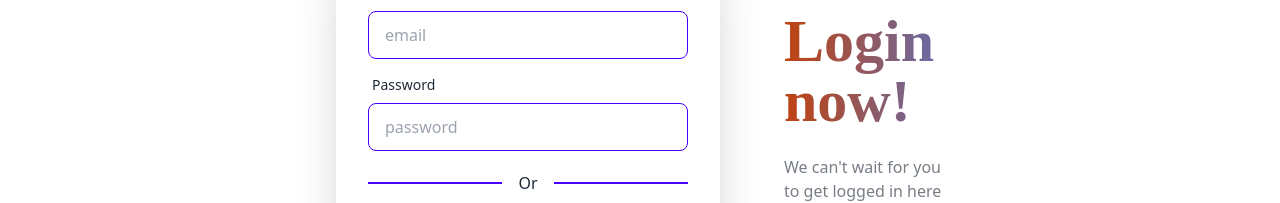
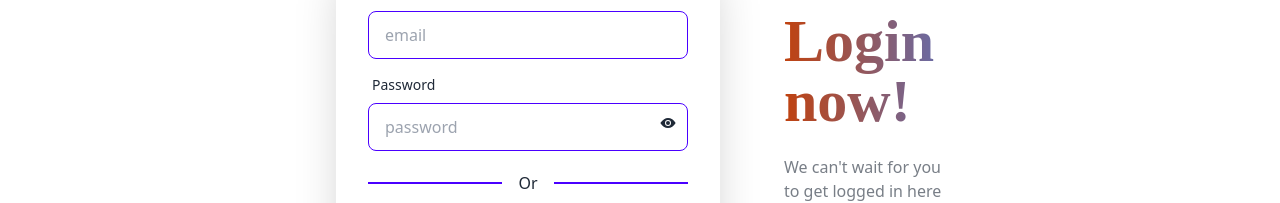
Before and after one commit to rafiferdos/nekos-island, a React (Vite) app: page /login in a window 1280 px wide. Shown: the part 305-508 px from the top of the page. Built offline with nearby package versions, Linux system fonts and the light colour scheme; no server answers; a web font is replaced by a local one.

Commit message:
Refactor Login component: Add password visibility toggle and improve UI

```diff
--- a/src/pages/Login.jsx
+++ b/src/pages/Login.jsx
@@ -1,10 +1,18 @@
 import { Link, useLocation, useNavigate } from "react-router-dom";
-import { useContext } from "react";
+import { useContext, useState } from "react";
 import { AuthContext } from "../FirebaseProvider/FirebaseProvider";
 import { useForm } from "react-hook-form"
 import { Helmet } from "react-helmet-async";
+import { IoEye } from "react-icons/io5";
+import { IoEyeOffSharp } from "react-icons/io5";
+
 
 const Login = () => {
+
+    const [showPassword, setShowPassword] = useState(false)
+    const togglePasswordVisibility = () => {
+        setShowPassword(!showPassword)
+    }
 
     const navigate = useNavigate()
     const location = useLocation()
@@ -18,7 +26,7 @@ const Login = () => {
         })
     }
 
-    const { signInUser , signInWithGoogle, signInWithGithub } = useContext(AuthContext)
+    const { signInUser, signInWithGoogle, signInWithGithub } = useContext(AuthContext)
 
     const {
         register,
@@ -30,7 +38,7 @@ const Login = () => {
         const { name, password } = data
         signInUser(name, password)
             .then((result) => {
-            if(result.user) {
+                if (result.user) {
                     navigate(from)
                 }
             })
@@ -58,11 +66,16 @@ const Login = () => {
                                     errors.name && <span className='text-red-400 text-sm md:text-lg'>This field is required</span>
                                 }
                             </div>
-                            <div className="form-control">
+                            <div className="form-control relative">
                                 <label className="label">
                                     <span className="label-text">Password</span>
                                 </label>
-                                <input type="password" placeholder="password" className="input input-bordered input-primary" {...register("password", { required: true })} />
+                                <input type={showPassword ? 'text' : 'password'} placeholder="password" className="input input-bordered input-primary" {...register("password", { required: true })} />
+                                <span className="absolute top-12 right-3 cursor-pointer">{showPassword ? (
+                                    <IoEyeOffSharp onClick={togglePasswordVisibility} />
+                                ) : (
+                                    <IoEye onClick={togglePasswordVisibility} />
+                                )}</span>
                                 {
                                     errors.password && <span className='text-red-400 text-sm md:text-lg'>This field is required</span>
                                 }
@@ -82,7 +95,6 @@ const Login = () => {
                                     </svg>
                                     Continue with Google
                                 </button>
-
                                 <button
                                     onClick={() => handleSocialLogin(signInWithGithub)}
                                     // onClick={() => signInWithGithub()}
```
Lines whose indentation alone changed are shown as unchanged.
